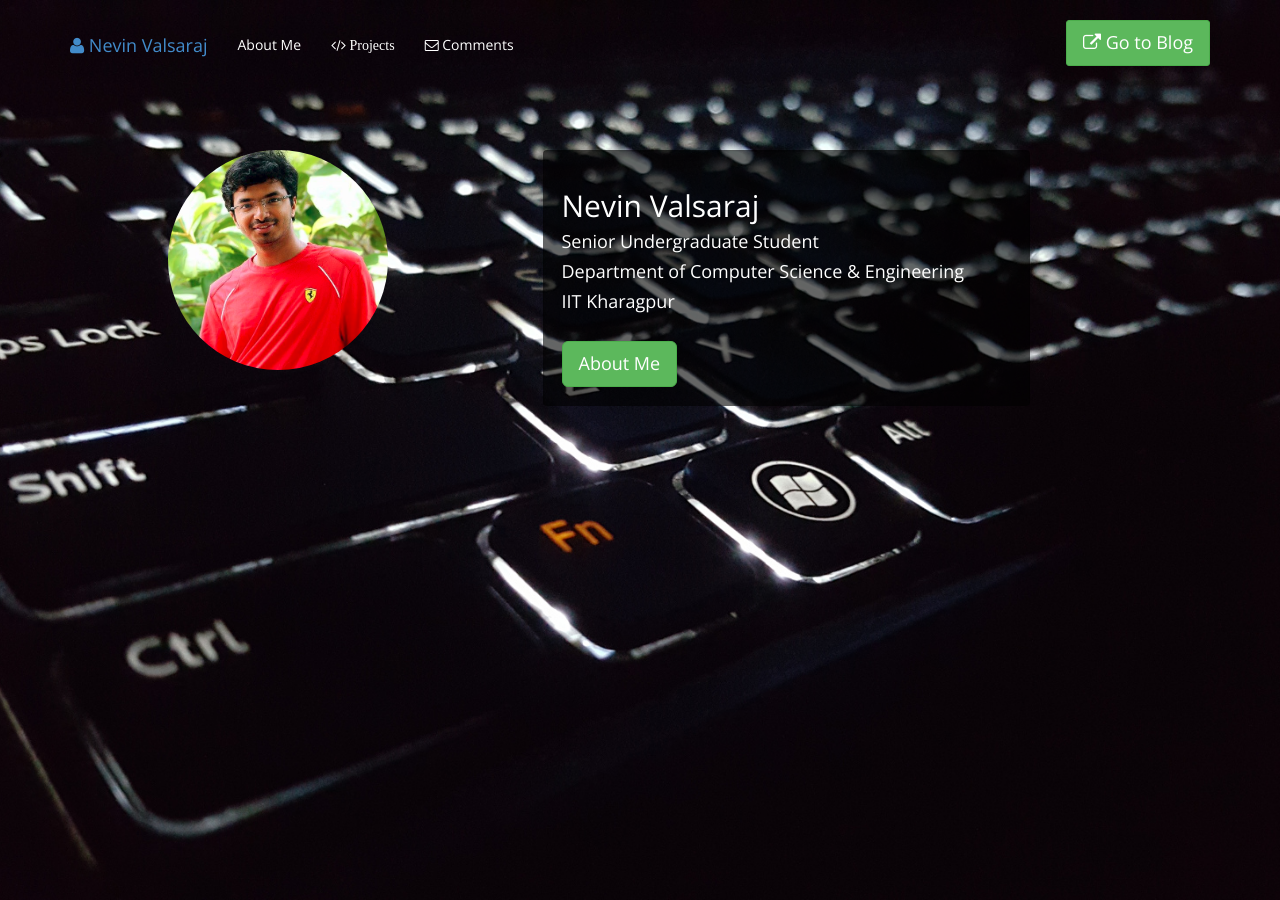
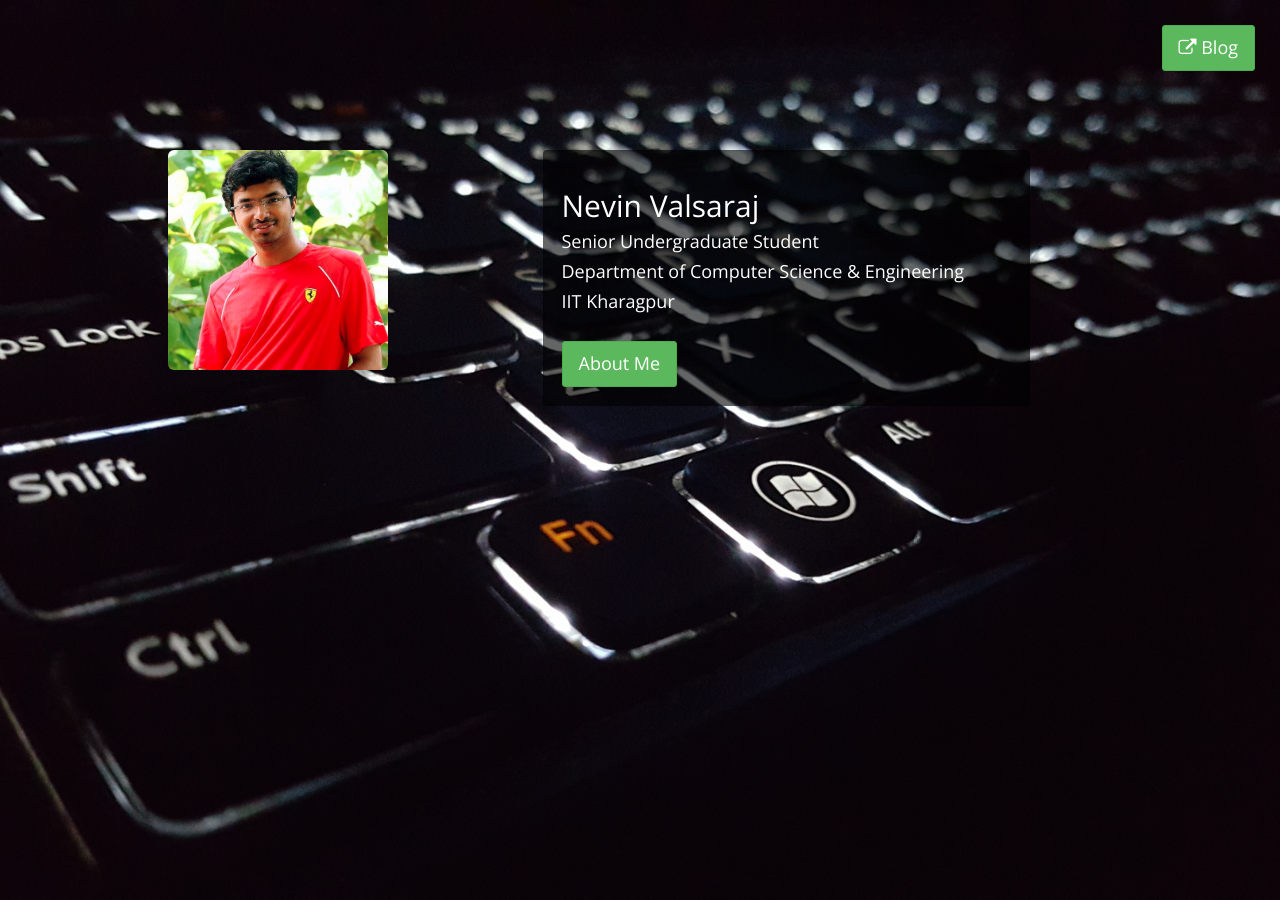
Before and after one commit to nevinvalsaraj/nevinvalsaraj.com, a Jekyll site: the page built from index.html, in a window 1280 px wide and 900 px high. Built offline with Jekyll 4.4.1, drawn with Linux system fonts in a browser that asks for light colours; comment, search, counter and statistics services are not loaded; some of the changed text lies outside the part shown.

Commit message:
Landing page redesign
- Remove contacts section (Disqus comments and twitter plugin)
- Remove navbar
- Add project (Fellowship of Tasks)
- Update 'About me'

Signed-off-by: Nevin Valsaraj <nevin.valsaraj32@gmail.com>

```diff
--- a/css/index.scss
+++ b/css/index.scss
@@ -11,17 +11,22 @@
     height: 100%;
 }
 
-@media(min-width:767px) {
-    .navbar {
-        padding: 20px 0;
-        -webkit-transition: background .5s ease-in-out,padding .5s ease-in-out;
-        -moz-transition: background .5s ease-in-out,padding .5s ease-in-out;
-        transition: background .5s ease-in-out,padding .5s ease-in-out;
-    }
+a#guide-blog{
+    position: absolute;
+    top: 25px;
+    right: 25px;
+    transition: all .4s ease-out;
+    border-radius: 3px;
+}
+a#btn_aboutme{
+    transition: all .4s ease-out;
+    border-radius: 3px;
+}
 
-    .top-nav-collapse {
-        padding: 0;
-    }
+a#guide-blog:hover, a#btn_aboutme:hover{
+    background: transparent;
+    color: white;
+    border: solid 1px white;
 }
 
 .well{
@@ -32,41 +37,27 @@
 }
 
 .intro-section {
+    padding-top: 150px;
     height: 100%;
-    padding-top: 150px;
-    color: white;
-    background: url(../resources/kbd.jpg) no-repeat center center fixed;
-    background-size: cover;
-}
-
-.about-section {
-    height: 100%;
-    padding-top: 150px;
-    text-align: center;
     background: url(../resources/kbd.jpg) no-repeat center center fixed;
     background-size: cover;
     color: white;
 }
 
-.services-section {
-    height: 100%;
+.about-section {
     padding-top: 150px;
+    background: url(../resources/kbd.jpg) no-repeat center center fixed;
+    background-size: cover;
     text-align: center;
     color: white;
+}
+
+.projects-section {
+    padding-top: 150px;
     background: url(../resources/kbd.jpg) no-repeat center center fixed;
     background-size: cover;
-}
-
-.contact-section {
-    padding-top: 150px;
     text-align: center;
-    background: url(../resources/kbd.jpg) no-repeat center center fixed;
-    background-size: cover;
-}
-
-a#guide-blog{
-    transition: all .4s ease-out;
-    border-radius: 3px;
+    color: white;
 }
 
 .intro-section > .alert{
@@ -81,8 +72,8 @@
         padding-bottom: 12px;
     }
     ul li{
+        padding: 8px 16px 8px 16px;
         list-style-type: none;
-        padding: 8px 16px 8px 16px;
         display: inline;
     }
     .text-muted{
@@ -91,26 +82,10 @@
     }
 }
 
-.navbar-default{
-    background-color: #eee;
+.projects-section .container {
+    padding-bottom: 50px;
 }
 
-.navbar{
-    li a, .navbar a{
-        color: white;
-        transition: all .4s ease-in-out;
-    }
-    li a:hover{
-        color: black;
-    }
-    li:hover{
-        background-color: #bbb;
-    }
-}
-
-.contact-section .container {
-    padding-bottom: 50px;
-}
 #footer-social-links li:hover{
     border-bottom: solid 2px #555;
 }
--- a/index.html
+++ b/index.html
@@ -31,50 +31,16 @@
 
 <body id="page-top" data-spy="scroll" data-target=".navbar-fixed-top">
 
-    <nav class="navbar navbar-fixed-top" role="navigation">
-        <div class="container">
-            <div class="navbar-header page-scroll">
-                <button type="button" class="navbar-toggle" data-toggle="collapse" data-target=".navbar-ex1-collapse">
-                    <span class="sr-only">Toggle navigation</span>
-                    <span class="icon-bar"></span>
-                    <span class="icon-bar"></span>
-                    <span class="icon-bar"></span>
-                </button>
-                <a class="navbar-brand" href="#page-top"><i class="fa fa-user"></i> Nevin Valsaraj</a>
-            </div>
-
-            <!-- Collect the nav links, forms, and other content for toggling -->
-            <div class="collapse navbar-collapse navbar-ex1-collapse">
-                <ul class="nav navbar-nav">
-                    <!-- Hidden li included to remove active class from about link when scrolled up past about section -->
-                    <li class="hidden">
-                        <a href="#page-top"></a>
-                    </li>
-                    <li class="page-scroll">
-                        <a href="#about">About Me</a>
-                    </li>
-                    <li class="page-scroll">
-                        <a href="#services"<i class="fa fa-code"></i> Projects</a>
-                    </li>
-                    <li class="page-scroll">
-                        <a href="#contact"><i class="fa fa-envelope-o"></i> Comments</a>
-                    </li>
-                </ul>
-                <a target="_blank" id="guide-blog" class="navbar-right btn btn-lg btn-success" href="{{ "/blog.html" | prepend: site.baseurl }}">
-                    <i class="fa fa-external-link"></i>
-                    Go to Blog
-                </a>
-            </div>
-            <!-- /.navbar-collapse -->
-        </div>
-        <!-- /.container -->
-    </nav>
+    <a target="_blank" id="guide-blog" class="navbar-right btn btn-lg btn-success" href="{{ "/blog.html" | prepend: site.baseurl }}">
+        <i class="fa fa-external-link"></i>
+        Blog
+    </a>
 
     <section id="intro" class="intro-section">
         <div class="container">
             <div class="row">
                 <div class="col-lg-offset-1 col-lg-3">
-                    <img src="{{" /resources/nevin.png " | prepend: site.baseurl }}" class="img-circle" height="220" alt="">
+                    <img src="{{" /resources/nevin.png " | prepend: site.baseurl }}" class="img-rounded" height="220" alt="">
                 </div>
                 <div class="col-lg-offset-1 col-lg-5 well">
                     <h2>Nevin Valsaraj</h2>
@@ -84,39 +50,37 @@
 
                         <br>
                         <div class="page-scroll">
-                            <a class="btn btn-lg btn-success" href="#about">About Me</a>
+                            <a id="btn_aboutme" class="btn btn-lg btn-success" href="#about">About Me</a>
                         </div>
                 </div>
             </div>
         </div>
     </section>
 
-    <section id="about" class="about-section well">
+    <section id="about" class="about-section">
         <div class="container">
             <div class="row">
                 <div class="col-lg-offset-2 col-lg-8 well">
                     <h1>About Me</h1>
                     <br>
                     <p>
-                        I speak many languages - English, Malayalam, C++, C, Python, Java, JavaScript, Shell-script and a few of those exotic languages of the Web.
+                        I'm an avid tinkerer.
                         <br><br>
-                        I'm partial to Linux, the epitome of the power of open-source.
+                        I speak many languages - English, Malayalam, C++, Python, JavaScript and a smattering of the other exotic languages found in the Realm of Computer Science.
                         <br>
-                        Git version control and Vim joins the list.
+                        I'm partial to Linux, holding whose hands I sailed unexplored high seas with the help of my laptop, my personal Cheshire Cat.
                         <br>
-                        (The reader can figure out that I was never able to master the all-powerful Emacs, whose mysterious nature I find strangely alluring).
-                        <br><br>
-                        I'm an avid tinkerer.
+                        I'd love to introduce you to Git and Vim - my worthy companions on this journey.
                         <br>
                         Getting things to work gives me a high that few other things do.
                         <br><br>
-                        <u>Currently working as:</u>
-                        <br><br>Software Team Lead at <a target="_blank" href="http://auviitkgp.github.io">TeamAUV, IIT Kharagpur</a>
+                        <u>Current</u>
+                        <br><br>Software Team Lead at <a target="_blank" href="http://auviitkgp.github.io">Team AUV, IIT Kharagpur</a>
                         <br>
                         <br>
-                        Executive Editor at <a target="_blank" href="http://www.gymkhana.iitkgp.ernet.in/societies/tls/">TLS, IIT Kharagpur</a>
+                        Executive Editor at Technology Literary Society, IIT Kharagpur
                         <br><br>
-                        <u>Also worked as:</u>
+                        <u>Past</u>
                         <br><br>
                         Summer Intern at <a target="_blank" href="http://www.ti.com/">Texas Instruments India</a>
                         <br><br>
@@ -131,7 +95,7 @@
         </div>
     </section>
 
-    <section id="services" class="services-section">
+    <section id="projects" class="projects-section">
         <div class="container">
             <div class="row">
                 <div class="col-lg-offset-2 col-lg-8 well">
@@ -157,47 +126,6 @@
                     </p>
                     <br><br>
 
-                </div>
-            </div>
-        </div>
-    </section>
-
-    <section id="contact" class="contact-section">
-        <div class="container">
-            <div class="row">
-                <div class="col-md-3">
-                    <a class="twitter-timeline" href="https://twitter.com/route_access" data-widget-id="444384031832961024">Tweets by @route_access</a>
-                    <script>
-                    ! function(d, s, id) {
-                        var js, fjs = d.getElementsByTagName(s)[0],
-                            p = /^http:/.test(d.location) ? 'http' : 'https';
-                        if (!d.getElementById(id)) {
-                            js = d.createElement(s);
-                            js.id = id;
-                            js.src = p + "://platform.twitter.com/widgets.js";
-                            fjs.parentNode.insertBefore(js, fjs);
-                        }
-                    }(document, "script", "twitter-wjs");
-                    </script>
-                </div>
-                <div class="col-md-8 col-md-offset-1 well">
-                    <div id="disqus_thread"></div>
-                    <script type="text/javascript">
-                    /* * * CONFIGURATION VARIABLES: EDIT BEFORE PASTING INTO YOUR WEBPAGE * * */
-                    var disqus_shortname = 'nevinvalsaraj'; // required: replace example with your forum shortname
-
-                    /* * * DON'T EDIT BELOW THIS LINE * * */
-                    (function() {
-                        var dsq = document.createElement('script');
-                        dsq.type = 'text/javascript';
-                        dsq.async = true;
-                        dsq.src = '//' + disqus_shortname + '.disqus.com/embed.js';
-                        (document.getElementsByTagName('head')[0] || document.getElementsByTagName('body')[0]).appendChild(dsq);
-                    })();
-                    </script>
-                    <noscript>Please enable JavaScript to view the <a href="http://disqus.com/?ref_noscript">comments powered by Disqus.</a>
-                    </noscript>
-                    <a href="http://disqus.com" class="dsq-brlink">comments powered by <span class="logo-disqus">Disqus</span></a>
                 </div>
             </div>
         </div>
```
Also changed, not shown: other parts of index.html (+12 -19 lines).
